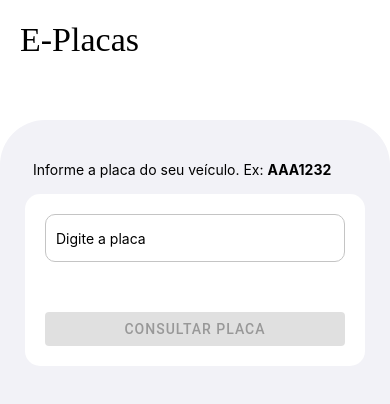
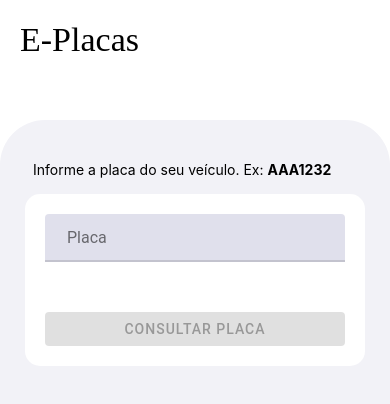
Before and after one commit to hebertcisco/eplacas, a React Native app: screen /Home in a window 390 px wide. Shown: the top 404 px of the page. Built offline with nearby package versions, Linux system fonts and the light colour scheme; no server answers.

Commit message:
refactor: redone text input, now we use ui material to look more native

```diff
--- a/src/screens/Home.tsx
+++ b/src/screens/Home.tsx
@@ -6,7 +6,6 @@ import {
     StatusBar,
     StyleSheet,
     Text,
-    TextInput,
     View
 } from 'react-native';
 
@@ -14,7 +13,7 @@ import { Header } from '../components/Header';
 import { Dimensions } from 'react-native';
 import { useData } from '../shared/hooks/useData';
 import { PLATES_FORMATS } from '../shared/constants/plates.regex';
-import { Button } from 'react-native-paper';
+import { Button, TextInput } from 'react-native-paper';
 import $THEME from '../shared/styles/theme';
 
 type TypeProps = {
@@ -76,6 +75,9 @@ const Home: React.FC<TypeProps> = ({ navigation }) => {
                             keyboardType={'default'}
                             maxLength={7}
                             onChangeText={(value) => setPlate(value)}
+                            mode="flat"
+                            label={'Placa'}
+                            dense={true}
                         />
                         <Button
                             mode="contained"
@@ -120,11 +122,6 @@ const styles = StyleSheet.create({
         left: 0,
         right: 0,
         top: 0,
-        backgroundColor: '#FFFFFF',
-        borderWidth: 1,
-        borderColor: '#C4C4C4',
-        borderRadius: 10,
-        borderStyle: 'solid',
         alignSelf: 'stretch',
         flexGrow: 0,
         margin: 0,
```
